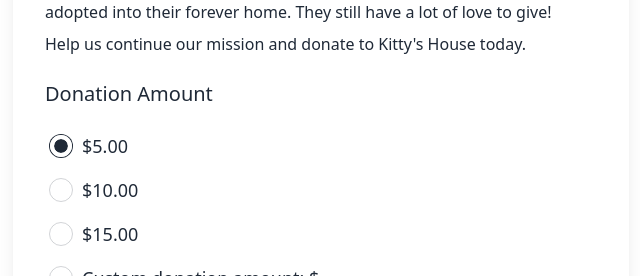
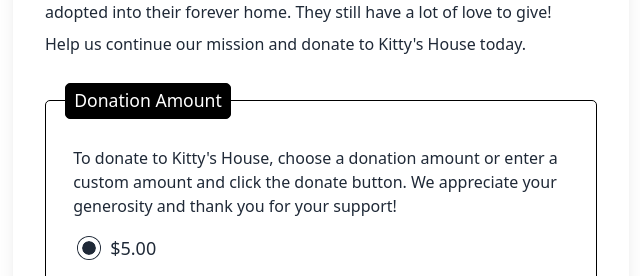
Before and after one commit to paypaldev/PayPal-React-Donate-Sample, a React (Vite) app: page / in a window 1280 px wide. Shown: the part 524-800 px from the top of the page, without its empty margins (319-959 px from the left). Built offline with nearby package versions, Linux system fonts and the light colour scheme.

Commit message:
WIP: 70d365a remove workflow

```diff
--- a/src/AmountPicker.jsx
+++ b/src/AmountPicker.jsx
@@ -5,9 +5,14 @@ export default function AmountPicker({ onAmountChange }) {
   const [isCustomSelected, setIsCustomSelected] = useState(false);
 
   return (
-    <fieldset className="pb-5 pt-4" onChange={onAmountChange}>
-      <legend className="md:text-xl pt-4">Donation Amount</legend>
+    <fieldset onChange={onAmountChange}>
+      <legend>Donation Amount</legend>
       <div className="form-control">
+        <p>
+          To donate to Kitty's House, choose a donation amount or enter a custom
+          amount and click the donate button. We appreciate your generosity and
+          thank you for your support!
+        </p>
         <label className="label">
           <input
             type="radio"
--- a/src/DonateButton.jsx
+++ b/src/DonateButton.jsx
@@ -2,25 +2,25 @@ import { useRef, useEffect } from "react";
 import { PayPalButtons } from "@paypal/react-paypal-js";
 
 export default function DonateButton({ amount }) {
-  // ** `amountRef` keeps track of the selected donation amount when a change is made in the `AmountPicker` component **
+  // ** `amountRef` keeps track of the selected donation amount when a change is made in the `AmountPicker` component without a rerendering **
   const amountRef = useRef(amount);
 
   useEffect(() => {
     amountRef.current = amount;
   }, [amount]);
-
   function onApproveOrder(data, actions) {
     return actions.order.capture().then((details) => {
       const name = details.payer.name.given_name;
       alert(`Donation completed by ${name}`);
     });
   }
-
-  return (
+  const fundingSources = ["paypal", "venmo"];
+  const buttons = fundingSources.map((fundingSource) => (
+    <li key={fundingSource}>
       <PayPalButtons
         style={{ label: "donate" }}
-      // ** uncomment `fundingSource="paypal` to show only the PayPal Donate button **
-      // fundingSource="paypal"
+        // ** `fundingSource="paypal` to show only the PayPal Donate button **
+        fundingSource={fundingSource}
         createOrder={(data, actions) => {
           return actions.order.create({
             purchase_units: [
@@ -53,5 +53,8 @@ export default function DonateButton({ amount }) {
         }}
         onApprove={(data, actions) => onApproveOrder(data, actions)}
       />
-  );
+    </li>
+  ));
+
+  return <ul>{buttons}</ul>;
 }
--- a/src/main.css
+++ b/src/main.css
@@ -10,3 +10,28 @@ label.label {
   margin-left: 0.5em;
   margin-right: 0.5em;
 }
+
+fieldset {
+  padding: 1.2rem;
+  border-color: black;
+  border-width: 1px;
+  border-radius: 5px;
+  margin: 1.2rem 0;
+}
+fieldset > legend {
+  border-color: black;
+  background-color: black;
+  color: white;
+  font-weight: 500;
+  border-radius: 5px;
+  padding: 0.5rem;
+  font-size: 1.1rem;
+  line-height: 1;
+  border-width: 1px;
+}
+.form-control > p {
+  margin: 0.5rem;
+}
+.form-control > label {
+  margin: 0 0.5rem;
+}
```
Also changed, not shown: 3 other files (tests, documents, lock files or other folders). Lines whose indentation alone changed are shown as unchanged.
